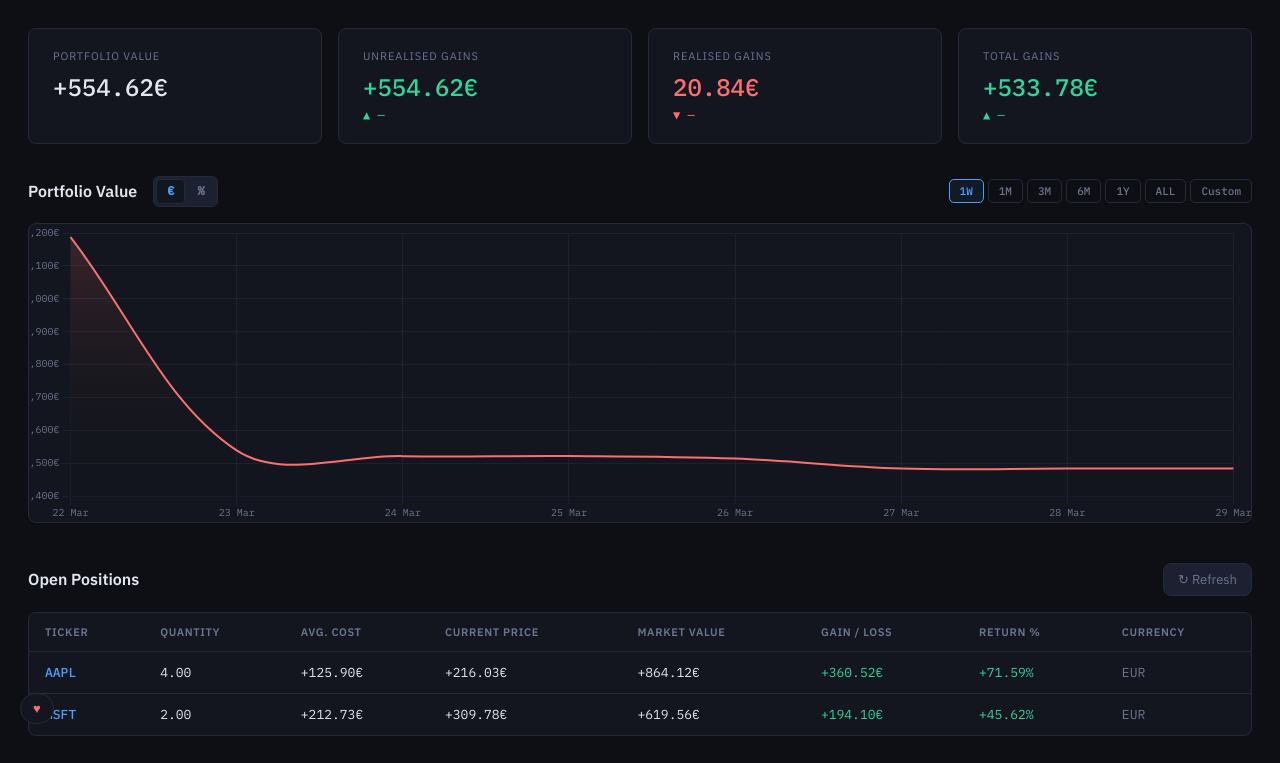
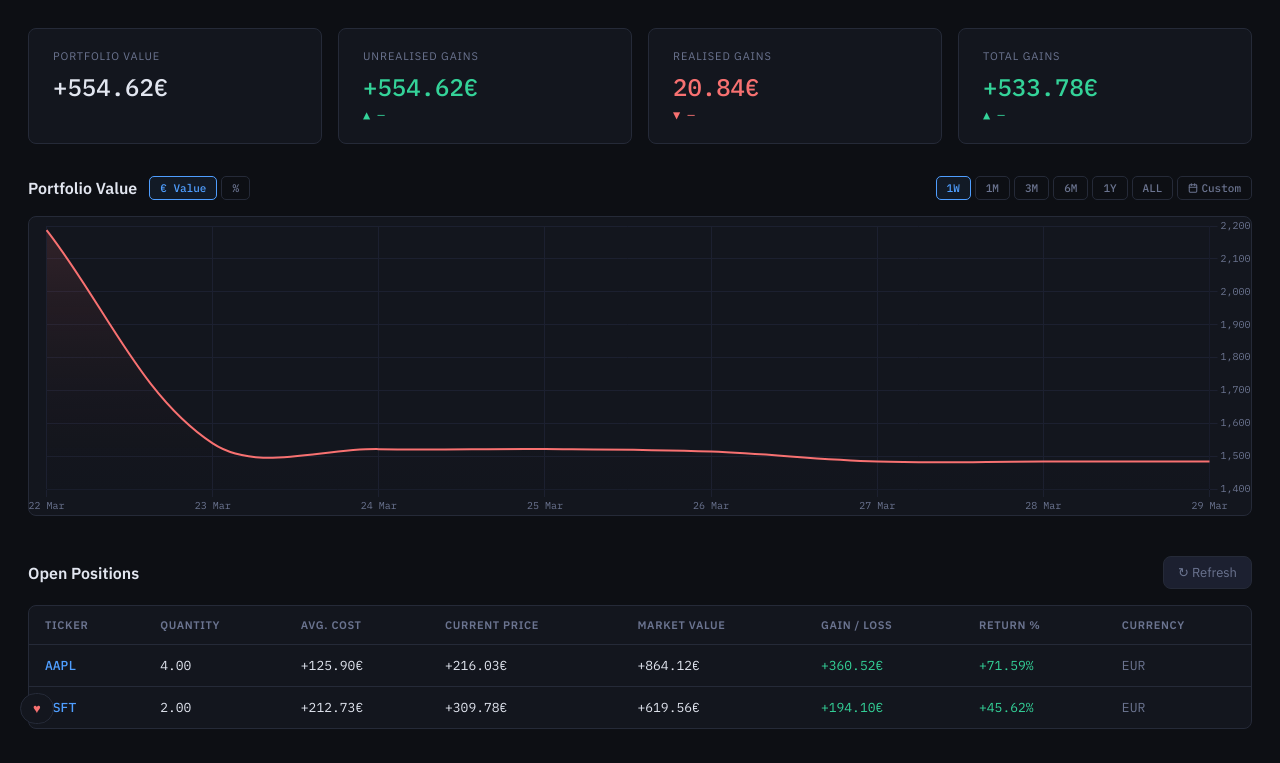
Before and after one commit to bmuehleis/Investment-Tracker, a FastAPI app: page / in a window 1280 px wide. Shown: the part 56-819 px from the top of the page. After the commit the page ends 785 px from the top, so only its background shows below. Run offline with FastAPI, Linux system fonts and the light colour scheme; data comes from the database, SQL or seed files in the repository; both versions use the stored data as it was after the commit; data that the repository does not hold is empty.

Commit message:
graph frontend fix

```diff
--- a/app/frontend/static/css/style.css
+++ b/app/frontend/static/css/style.css
@@ -135,17 +135,144 @@ nav { display: flex; gap: 4px; }
 .card-value.positive { color: var(--green); }
 .card-value.negative { color: var(--red); }
 
-/* ── Portfolio chart ── */
+/* ── Chart section layout ── */
+.chart-section { margin-bottom: 40px; }
+
+.chart-header {
+  display: flex;
+  align-items: center;
+  justify-content: space-between;
+  margin-bottom: 0;
+  gap: 12px;
+  flex-wrap: wrap;
+}
+
+.chart-header-left {
+  display: flex;
+  align-items: center;
+  gap: 12px;
+  flex-shrink: 0;
+}
+
+.chart-header-right {
+  display: flex;
+  align-items: center;
+  gap: 8px;
+}
+
+/* ── Chart mode toggle (Value / %) ── */
+.chart-mode-toggle {
+  display: flex;
+  gap: 4px;
+}
+
+.mode-btn {
+  background: none;
+  border: 1px solid var(--border);
+  color: var(--text-muted);
+  padding: 4px 10px;
+  border-radius: 5px;
+  cursor: pointer;
+  font-family: var(--font-mono);
+  font-size: 11px;
+  font-weight: 500;
+  transition: all 0.15s;
+  white-space: nowrap;
+}
+
+.mode-btn:hover {
+  color: var(--text);
+  border-color: var(--text-muted);
+}
+
+.mode-btn.active {
+  color: var(--accent);
+  border-color: var(--accent);
+  background: rgba(79,158,255,0.08);
+}
+
+/* ── Custom date range dropdown panel ── */
+.chart-custom-panel {
+  background: var(--bg2);
+  border: 1px solid var(--border);
+  border-radius: var(--radius);
+  padding: 10px 16px;
+  margin-top: 10px;
+}
+
+.chart-custom-inner {
+  display: flex;
+  align-items: center;
+  gap: 10px;
+  flex-wrap: wrap;
+}
+
+.chart-custom-field {
+  display: flex;
+  align-items: center;
+  gap: 6px;
+}
+
+.chart-custom-label {
+  font-family: var(--font-mono);
+  font-size: 10px;
+  text-transform: uppercase;
+  letter-spacing: 0.06em;
+  color: var(--text-muted);
+  white-space: nowrap;
+}
+
+.chart-date-input {
+  font-family: var(--font-mono);
+  font-size: 11px;
+  background: var(--bg3);
+  border: 1px solid var(--border);
+  color: var(--text);
+  padding: 5px 8px;
+  border-radius: 5px;
+  outline: none;
+  transition: border-color 0.15s;
+  cursor: pointer;
+}
+.chart-date-input:focus { border-color: var(--accent); }
+.chart-date-input::-webkit-calendar-picker-indicator { filter: invert(0.5); cursor: pointer; }
+
+.chart-custom-sep {
+  color: var(--text-muted);
+  font-size: 12px;
+  line-height: 1;
+}
+
+.btn-apply-range {
+  background: rgba(79,158,255,0.12);
+  color: var(--accent);
+  border: 1px solid rgba(79,158,255,0.3);
+  padding: 5px 14px;
+  border-radius: 5px;
+  cursor: pointer;
+  font-family: var(--font-mono);
+  font-size: 11px;
+  font-weight: 600;
+  transition: all 0.15s;
+  white-space: nowrap;
+}
+.btn-apply-range:hover {
+  background: rgba(79,158,255,0.22);
+  border-color: var(--accent);
+}
+
+/* ── Chart container ── */
 .chart-container {
   background: var(--bg2);
   border: 1px solid var(--border);
   border-radius: var(--radius);
   position: relative;
-  height: 280px;
+  height: 300px;
   overflow: hidden;
   display: flex;
   align-items: center;
   justify-content: center;
+  margin-top: 12px;
 }
 
 .chart-container canvas {
@@ -554,38 +681,3 @@ input[type=date]::-webkit-calendar-picker-indicator { filter: invert(0.5); curso
   opacity: 1;
   transform: translateX(0);
 }
-/* ── Chart mode toggle (€ / %) ── */
-.chart-mode-toggle {
-  display: flex;
-  gap: 2px;
-  background: var(--bg3);
-  border: 1px solid var(--border);
-  border-radius: 6px;
-  padding: 2px;
-}
-
-.mode-btn {
-  background: none;
-  border: none;
-  color: var(--text-muted);
-  padding: 3px 10px;
-  border-radius: 4px;
-  cursor: pointer;
-  font-family: var(--font-mono);
-  font-size: 12px;
-  font-weight: 600;
-  transition: all 0.15s;
-  line-height: 1.4;
-}
-.mode-btn:hover { color: var(--text); }
-.mode-btn.active {
-  background: var(--bg2);
-  color: var(--accent);
-  border: 1px solid var(--border);
-}
-
-/* ── Custom date range inputs ── */
-#chart-custom-range input[type="date"]::-webkit-calendar-picker-indicator {
-  filter: invert(0.5);
-  cursor: pointer;
-}
--- a/app/frontend/static/js/app.js
+++ b/app/frontend/static/js/app.js
@@ -425,38 +425,42 @@ let currentChartMode = "absolute"; // "absolute" | "pct"
 let _chartFromDate = null;
 let _chartToDate = null;
 
-// Currency symbol helper (reused in chart callbacks)
 function currencySymbol() {
   return { EUR: "€", USD: "$", GBP: "£", CHF: "CHF", JPY: "¥" }[PREFERRED_CURRENCY] ?? PREFERRED_CURRENCY;
 }
 
-async function fetchPortfolioHistory(window, fromDate, toDate) {
-  let url = `${API}/portfolio/history?range=${window}&currency=${PREFERRED_CURRENCY}`;
-  if (window === "CUSTOM") {
+// Keep the "Value" mode button label in sync with the selected currency
+function updateModeBtnLabel() {
+  const btn = document.getElementById("mode-btn-absolute");
+  if (btn) btn.textContent = currencySymbol() + " Value";
+}
+
+async function fetchPortfolioHistory(win, fromDate, toDate) {
+  let url = `${API}/portfolio/history?range=${win}&currency=${PREFERRED_CURRENCY}`;
+  if (win === "CUSTOM") {
     if (fromDate) url += `&from_date=${fromDate}`;
     if (toDate)   url += `&to_date=${toDate}`;
   }
   const res = await fetch(url);
   if (!res.ok) throw new Error(`HTTP ${res.status}`);
-  return res.json(); // { labels, values, first_trade_date, currency }
+  return res.json();
 }
 
-function buildChartDatasets(ctx, labels, values, mode) {
+function buildChartDatasets(ctx, values, mode) {
   if (!values.length) return [];
 
   let displayValues = values;
-
   if (mode === "pct") {
     const base = values[0];
     displayValues = values.map(v => base !== 0 ? ((v - base) / Math.abs(base)) * 100 : 0);
   }
 
-  // Pick colour based on whether we're up or down overall
   const netChange = displayValues[displayValues.length - 1] - displayValues[0];
   const lineColor = netChange >= 0 ? "#34d399" : "#f87171";
-  const gradStart = netChange >= 0 ? "rgba(52,211,153,0.18)" : "rgba(248,113,113,0.18)";
+  const gradStart = netChange >= 0 ? "rgba(52,211,153,0.15)" : "rgba(248,113,113,0.15)";
 
-  const gradient = ctx.createLinearGradient(0, 0, 0, 280);
+  const h = ctx.canvas.clientHeight || 280;
+  const gradient = ctx.createLinearGradient(0, 0, 0, h);
   gradient.addColorStop(0, gradStart);
   gradient.addColorStop(1, "rgba(0,0,0,0)");
 
@@ -482,8 +486,7 @@ function renderPortfolioChart(labels, values) {
 
   if (!labels.length) {
     placeholder.style.display = "flex";
-    document.getElementById("chart-placeholder-text").textContent =
-      "No portfolio data for this period.";
+    document.getElementById("chart-placeholder-text").textContent = "No portfolio data for this period.";
     if (chartInstance) { chartInstance.destroy(); chartInstance = null; }
     return;
   }
@@ -492,15 +495,13 @@ function renderPortfolioChart(labels, values) {
   if (chartInstance) { chartInstance.destroy(); chartInstance = null; }
 
   const ctx = canvas.getContext("2d");
-  const datasets = buildChartDatasets(ctx, labels, values, currentChartMode);
-  const sym = currencySymbol();
+  const datasets = buildChartDatasets(ctx, values, currentChartMode);
+  const sym   = currencySymbol();
   const isPct = currentChartMode === "pct";
 
-  // Format x-axis labels for readability
   const formattedLabels = labels.map(l => {
     try {
-      const d = new Date(l + "T00:00:00");
-      return d.toLocaleDateString("en-GB", { day: "2-digit", month: "short" });
+      return new Date(l + "T00:00:00").toLocaleDateString("en-GB", { day: "2-digit", month: "short" });
     } catch { return l; }
   });
 
@@ -510,7 +511,7 @@ function renderPortfolioChart(labels, values) {
     options: {
       responsive: true,
       maintainAspectRatio: false,
-      animation: { duration: 400 },
+      animation: { duration: 350 },
       interaction: { mode: "index", intersect: false },
       plugins: {
         legend: { display: false },
@@ -526,10 +527,9 @@ function renderPortfolioChart(labels, values) {
           callbacks: {
             label: ctx => {
               const v = ctx.parsed.y;
-              if (isPct) {
-                return ` ${v >= 0 ? "+" : ""}${fmt(v, 2)}%`;
-              }
-              return ` ${fmt(v, 2)}${sym}`;
+              return isPct
+                ? ` ${v >= 0 ? "+" : ""}${fmt(v, 2)}%`
+                : ` ${fmt(v, 2)}${sym}`;
             }
           }
         }
@@ -537,14 +537,10 @@ function renderPortfolioChart(labels, values) {
       scales: {
         x: {
           grid:  { color: "#1c2030", drawBorder: false },
-          ticks: {
-            color: "#6b7490",
-            font: { family: "'IBM Plex Mono'", size: 10 },
-            maxTicksLimit: 8,
-            maxRotation: 0,
-          }
+          ticks: { color: "#6b7490", font: { family: "'IBM Plex Mono'", size: 10 }, maxTicksLimit: 8, maxRotation: 0 }
         },
         y: {
+          position: "right",
           grid:  { color: "#1c2030", drawBorder: false },
           ticks: {
             color: "#6b7490",
@@ -560,20 +556,26 @@ function renderPortfolioChart(labels, values) {
 }
 
 async function loadPortfolioChart() {
-  const placeholder = document.getElementById("chart-placeholder");
+  const placeholder     = document.getElementById("chart-placeholder");
   const placeholderText = document.getElementById("chart-placeholder-text");
+  const titleEl         = document.getElementById("chart-title");
+
   placeholder.style.display = "flex";
   placeholderText.textContent = "Loading…";
-
-  // Update chart title
-  const titleEl = document.getElementById("chart-title");
-  if (titleEl) {
-    titleEl.textContent = currentChartMode === "pct" ? "Portfolio Return %" : "Portfolio Value";
-  }
+  if (titleEl) titleEl.textContent = currentChartMode === "pct" ? "Portfolio Return %" : "Portfolio Value";
+  updateModeBtnLabel();
 
   try {
     const data = await fetchPortfolioHistory(currentWindow, _chartFromDate, _chartToDate);
-    renderPortfolioChart(data.labels || [], data.values || []);
+    const labels = data.labels || [];
+    const values = data.values || [];
+    if (!labels.length || !values.length) {
+      placeholder.style.display = "flex";
+      placeholderText.textContent = "No portfolio data for this period.";
+      if (chartInstance) { chartInstance.destroy(); chartInstance = null; }
+      return;
+    }
+    renderPortfolioChart(labels, values);
   } catch (e) {
     console.warn("Portfolio history fetch failed:", e);
     placeholder.style.display = "flex";
@@ -582,24 +584,27 @@ async function loadPortfolioChart() {
   }
 }
 
-// ── Time window button handlers ──
-document.querySelectorAll(".tw-btn:not(#btn-apply-custom)").forEach(btn => {
+// ── Time window buttons ──
+document.querySelectorAll(".tw-btn").forEach(btn => {
+  if (btn.id === "btn-apply-custom") return; // skip the apply button (it's not a tw-btn but guard anyway)
   btn.addEventListener("click", () => {
     document.querySelectorAll(".tw-btn").forEach(b => b.classList.remove("active"));
     btn.classList.add("active");
     currentWindow = btn.dataset.window;
 
-    const customRange = document.getElementById("chart-custom-range");
+    const panel = document.getElementById("chart-custom-panel");
     if (currentWindow === "CUSTOM") {
-      customRange.style.display = "flex";
-      // default: last 30 days
+      // Show the dropdown panel
+      panel.style.display = "block";
+      // Pre-fill: last 30 days
       const today = new Date();
       const prior = new Date(today);
       prior.setDate(prior.getDate() - 30);
-      document.getElementById("chart-to").value   = today.toISOString().slice(0,10);
-      document.getElementById("chart-from").value = prior.toISOString().slice(0,10);
+      document.getElementById("chart-to").value   = today.toISOString().slice(0, 10);
+      document.getElementById("chart-from").value = prior.toISOString().slice(0, 10);
+      // Don't auto-load yet — wait for Apply
     } else {
-      customRange.style.display = "none";
+      panel.style.display = "none";
       _chartFromDate = null;
       _chartToDate   = null;
       loadPortfolioChart();
@@ -607,25 +612,25 @@ document.querySelectorAll(".tw-btn:not(#btn-apply-custom)").forEach(btn => {
   });
 });
 
-// ── Custom range apply ──
+// ── Custom Apply ──
 document.getElementById("btn-apply-custom")?.addEventListener("click", () => {
   _chartFromDate = document.getElementById("chart-from").value || null;
   _chartToDate   = document.getElementById("chart-to").value   || null;
-  if (_chartFromDate || _chartToDate) {
-    loadPortfolioChart();
-  }
+  if (_chartFromDate || _chartToDate) loadPortfolioChart();
 });
 
-// ── Mode toggle (€ / %) ──
+// ── Mode toggle ──
 document.querySelectorAll(".mode-btn").forEach(btn => {
   btn.addEventListener("click", () => {
     document.querySelectorAll(".mode-btn").forEach(b => b.classList.remove("active"));
     btn.classList.add("active");
     currentChartMode = btn.dataset.mode;
+    const titleEl = document.getElementById("chart-title");
+    if (titleEl) titleEl.textContent = currentChartMode === "pct" ? "Portfolio Return %" : "Portfolio Value";
+    updateModeBtnLabel();
     loadPortfolioChart();
   });
 });
-
 // ── Trades tab ────────────────────────────────────────────
 
 function buildTradeRow(trade) {
@@ -896,17 +901,8 @@ document.getElementById("add-form").addEventListener("submit", async (e) => {
   }
 });
 
-// ── Chart.js loader ───────────────────────────────────────
-
-function loadChartJS(cb) {
-  if (window.Chart) { cb(); return; }
-  const s   = document.createElement("script");
-  s.src     = "https://cdnjs.cloudflare.com/ajax/libs/Chart.js/4.4.0/chart.umd.min.js";
-  s.onload  = cb;
-  s.onerror = () => console.error("Failed to load Chart.js");
-  document.head.appendChild(s);
-}
-
 // ── Init ──────────────────────────────────────────────────
 
-loadChartJS(() => loadDashboard());
+document.addEventListener("DOMContentLoaded", () => {
+  loadDashboard();
+});
--- a/app/frontend/templates/index.html
+++ b/app/frontend/templates/index.html
@@ -4,12 +4,16 @@
   <meta charset="UTF-8" />
   <meta name="viewport" content="width=device-width, initial-scale=1.0"/>
   <title>Investment Tracker</title>
+
   <link rel="preconnect" href="https://fonts.googleapis.com">
   <link href="https://fonts.googleapis.com/css2?family=IBM+Plex+Mono:wght@400;500&family=IBM+Plex+Sans:wght@300;400;500;600&display=swap" rel="stylesheet">
+
   <link rel="stylesheet" href="/static/css/style.css" />
+
+  <script src="https://cdn.jsdelivr.net/npm/chart.js"></script>
 </head>
+
 <body>
-
   <!-- ── TOPBAR ── -->
   <header class="topbar">
     <div class="logo">◈ Investment Tracker</div>
@@ -179,18 +183,18 @@
     </section>
 
     <!-- Portfolio chart -->
-    <section class="section">
-      <div class="section-header">
-        <div style="display:flex;align-items:center;gap:16px;">
+    <section class="section chart-section">
+      <div class="section-header chart-header">
+        <!-- Left: title + mode toggle -->
+        <div class="chart-header-left">
           <h2 id="chart-title">Portfolio Value</h2>
-          <!-- Mode toggle -->
           <div class="chart-mode-toggle">
-            <button class="mode-btn active" data-mode="absolute" title="Absolute value">€</button>
+            <button class="mode-btn active" data-mode="absolute" title="Absolute value" id="mode-btn-absolute">Value</button>
             <button class="mode-btn" data-mode="pct" title="Percentage change">%</button>
           </div>
         </div>
-        <div style="display:flex;align-items:center;gap:8px;flex-wrap:wrap;justify-content:flex-end;">
-          <!-- Time window buttons -->
+        <!-- Right: time window buttons + custom trigger -->
+        <div class="chart-header-right">
           <div class="time-window-btns">
             <button class="tw-btn active" data-window="1W">1W</button>
             <button class="tw-btn" data-window="1M">1M</button>
@@ -198,18 +202,30 @@
             <button class="tw-btn" data-window="6M">6M</button>
             <button class="tw-btn" data-window="1Y">1Y</button>
             <button class="tw-btn" data-window="ALL">ALL</button>
-            <button class="tw-btn" data-window="CUSTOM" id="tw-custom-btn">Custom</button>
-          </div>
-          <!-- Custom date range (hidden by default) -->
-          <div id="chart-custom-range" style="display:none;align-items:center;gap:6px;">
-            <input type="date" id="chart-from" style="font-family:var(--font-mono);font-size:11px;background:var(--bg3);border:1px solid var(--border);color:var(--text);padding:4px 8px;border-radius:5px;" />
-            <span style="color:var(--text-muted);font-size:11px;">→</span>
-            <input type="date" id="chart-to" style="font-family:var(--font-mono);font-size:11px;background:var(--bg3);border:1px solid var(--border);color:var(--text);padding:4px 8px;border-radius:5px;" />
-            <button class="tw-btn active" id="btn-apply-custom" style="padding:4px 10px;">Apply</button>
+            <button class="tw-btn" data-window="CUSTOM" id="tw-custom-btn">
+              <svg width="10" height="10" viewBox="0 0 24 24" fill="none" stroke="currentColor" stroke-width="2.5" stroke-linecap="round" stroke-linejoin="round" style="margin-right:3px;vertical-align:-1px"><rect x="3" y="4" width="18" height="18" rx="2"/><line x1="16" y1="2" x2="16" y2="6"/><line x1="8" y1="2" x2="8" y2="6"/><line x1="3" y1="10" x2="21" y2="10"/></svg>Custom
+            </button>
           </div>
         </div>
       </div>
-      <div class="chart-container" style="height:300px;">
+
+      <!-- Custom date range dropdown panel -->
+      <div id="chart-custom-panel" class="chart-custom-panel" style="display:none;">
+        <div class="chart-custom-inner">
+          <div class="chart-custom-field">
+            <span class="chart-custom-label">From</span>
+            <input type="date" id="chart-from" class="chart-date-input" />
+          </div>
+          <div class="chart-custom-sep">→</div>
+          <div class="chart-custom-field">
+            <span class="chart-custom-label">To</span>
+            <input type="date" id="chart-to" class="chart-date-input" />
+          </div>
+          <button class="btn-apply-range" id="btn-apply-custom">Apply</button>
+        </div>
+      </div>
+
+      <div class="chart-container">
         <canvas id="portfolio-chart"></canvas>
         <div class="chart-placeholder" id="chart-placeholder">
           <span class="chart-placeholder-icon">◈</span>
```
Also changed, not shown: data.db, 1 other file.
